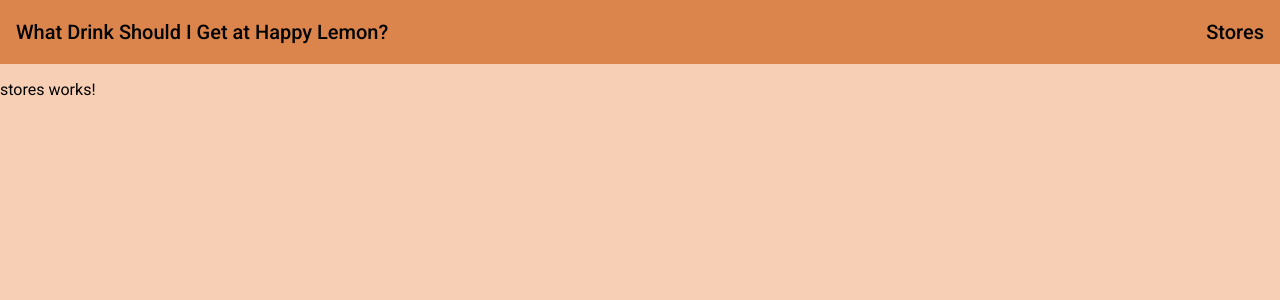
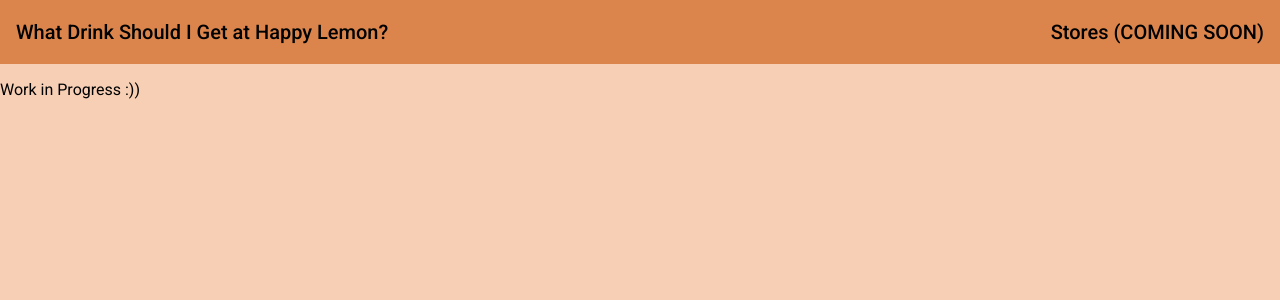
Before and after one commit to squach28/happy_lemon_drink_randomnizer, an Angular app: page /stores in a window 1280 px wide. Shown: the top 300 px of the page. Built offline with nearby package versions, Linux system fonts and the light colour scheme.

Commit message:
dialog box includes random image

```diff
--- a/src/app/home/home.component.ts
+++ b/src/app/home/home.component.ts
@@ -2,7 +2,7 @@
 import { MatDialog } from '@angular/material/dialog';
 import { RandomDrinkService } from '../random-drink.service';
 import { RandomDrinkDialogComponent } from '../random-drink-dialog/random-drink-dialog.component';
-
+import { RandomImageService } from '../random-image.service';
 @Component({
   selector: 'home',
   templateUrl: './home.component.html',
@@ -10,7 +10,7 @@
 })
 export class HomeComponent implements OnInit {
 
-  constructor(private randomDrinkService: RandomDrinkService, public dialog: MatDialog) { }
+  constructor(private randomDrinkService: RandomDrinkService, private randomImageService: RandomImageService, public dialog: MatDialog) { }
 
   ngOnInit(): void {
   }
@@ -23,13 +23,17 @@
   public showDialog() {
     const drinkName = this.randomDrinkService.getRandomDrink().subscribe((value) => {
       console.log(value['value']);
-      const dialogRef = this.dialog.open(RandomDrinkDialogComponent);
-      dialogRef.componentInstance.drinkName = value['value'];
+      const imageUrl = this.randomImageService.getRandomImage().subscribe((image) => {
+        const dialogRef = this.dialog.open(RandomDrinkDialogComponent);
+        dialogRef.componentInstance.drinkName = value['value'];
+        dialogRef.componentInstance.imageUrl = image['value'];
 
 
-       dialogRef.afterClosed().subscribe(result => {
-         console.log(`Dialog result: ${result}`);
-       });
+         dialogRef.afterClosed().subscribe(result => {
+           console.log(`Dialog result: ${result}`);
+         });
+      });
+
     });
 
   }
--- a/src/app/nav-bar/nav-bar.component.css
+++ b/src/app/nav-bar/nav-bar.component.css
@@ -1,5 +1,10 @@
 .spacer {
     flex: 1 1 auto;
+}
+
+span {
+  margin: auto;
+
 }
 
   #navBar {
@@ -7,6 +12,15 @@
 }
 
 a {
+  display: flex;
     text-decoration: none;
     color: black;
+    height: 100%;
+    text-align: center;
+
 }
+
+a:hover {
+    background-color: #572e13;
+
+  }
--- a/src/app/nav-bar/nav-bar.component.html
+++ b/src/app/nav-bar/nav-bar.component.html
@@ -1,6 +1,9 @@
 
     <mat-toolbar id="navBar">
-        <span><a href="/home">What Drink Should I Get at Happy Lemon?</a></span>
-        <span class="spacer"></span>
-        <span><a href="/stores">Stores</a></span>
+
+        <mat-toolbar-row>
+            <a href="/home"><span>What Drink Should I Get at Happy Lemon?</span></a>
+            <span class="spacer"></span>
+            <a  href="/stores"><span>Stores (COMING SOON)</span> </a>
+        </mat-toolbar-row>
     </mat-toolbar>
--- a/src/app/random-drink-dialog/random-drink-dialog.component.css
+++ b/src/app/random-drink-dialog/random-drink-dialog.component.css
@@ -0,0 +1,14 @@
+.center {
+    text-align: center;
+    display: block;
+    margin-left: auto;
+    margin-right: auto;
+    margin-top: 50px;
+    margin-bottom: 2px;
+    font-family: 'Noto Sans JP', sans-serif;
+}
+
+img {
+    width: 100%;
+    max-width: 300px;
+}
--- a/src/app/random-drink-dialog/random-drink-dialog.component.html
+++ b/src/app/random-drink-dialog/random-drink-dialog.component.html
@@ -1,2 +1,4 @@
-<p>random-drink-dialog works!</p>
-<p>You got {{drinkName}}</p>
+<div class='center'>
+    <img src={{imageUrl}} alt='uh oh :('>
+    <h3>You got {{drinkName}}!!</h3>
+</div>
--- a/src/app/random-drink-dialog/random-drink-dialog.component.ts
+++ b/src/app/random-drink-dialog/random-drink-dialog.component.ts
@@ -8,6 +8,7 @@
 export class RandomDrinkDialogComponent implements OnInit {
 
   public drinkName: string = '';
+  public imageUrl: string = '';
 
   constructor() { }
 
--- a/src/app/random-drink.service.ts
+++ b/src/app/random-drink.service.ts
@@ -10,7 +10,7 @@
 
   constructor(private http: HttpClient) { }
 
-  private url: string = 'https://boiling-cliffs-76029.herokuapp.com/drinks/getRandomDrink';
+  private url: string = 'https://boiling-cliffs-76029.herokuapp.com/drink/getRandomDrink';
 
   getRandomDrink(): Observable<any> {
     return this.http.get(this.url);
--- /dev/null
+++ b/src/app/random-image.service.ts
@@ -0,0 +1,18 @@
+import { HttpClient } from '@angular/common/http';
+import { Injectable } from '@angular/core';
+import { Observable } from 'rxjs';
+
+@Injectable({
+  providedIn: 'root'
+})
+export class RandomImageService {
+
+
+  constructor(private http: HttpClient) { }
+
+  private url: string = 'https://boiling-cliffs-76029.herokuapp.com/image/getRandomImage';
+
+  getRandomImage(): Observable<any> {
+    return this.http.get(this.url);
+  }
+}
--- a/src/app/stores/stores.component.html
+++ b/src/app/stores/stores.component.html
@@ -1 +1 @@
-<p>stores works!</p>
+<p>Work in Progress :))</p>
```
Also changed, not shown: src/app/home/home.component.css (line endings or trailing spaces), 1 other file (tests, documents, lock files or other folders).
